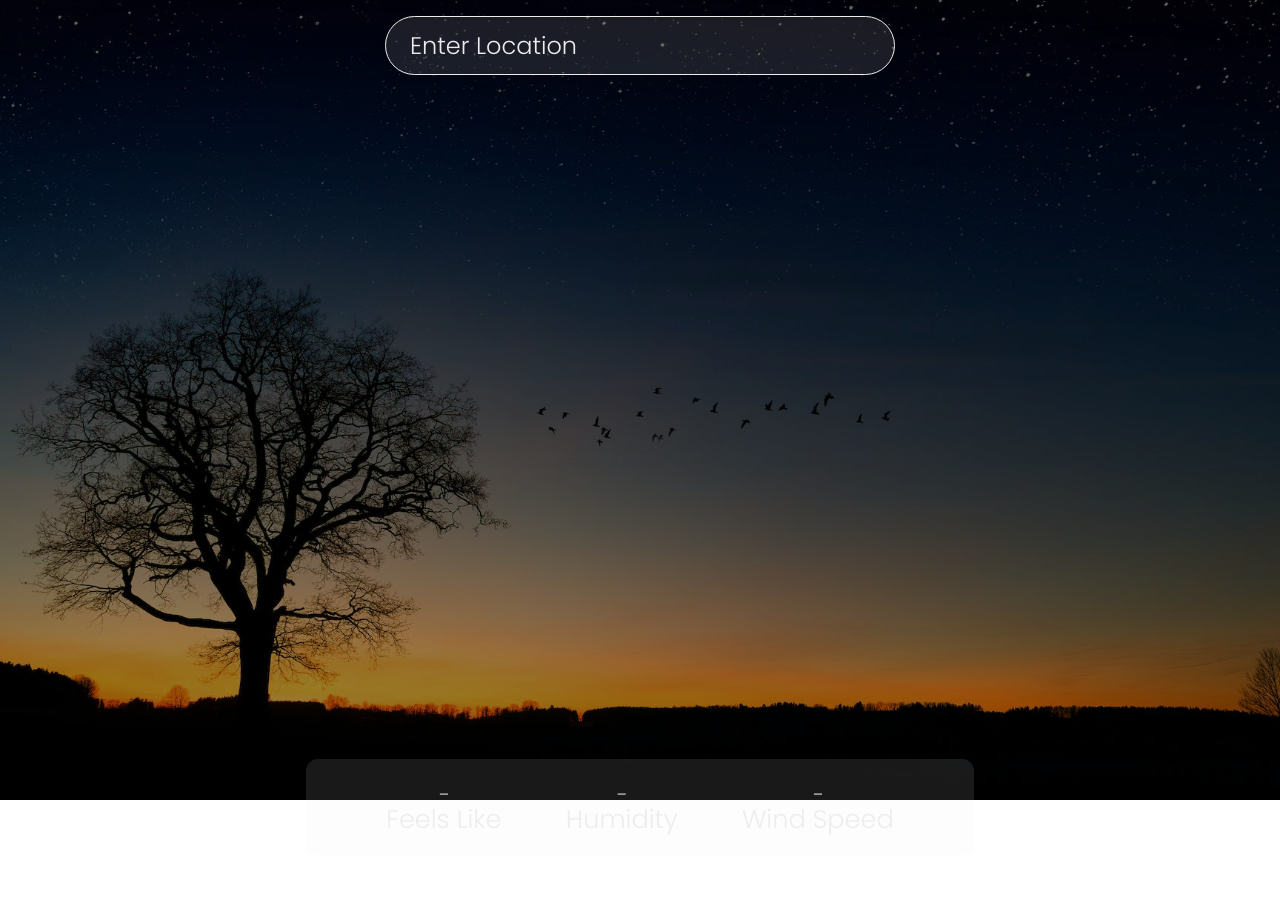
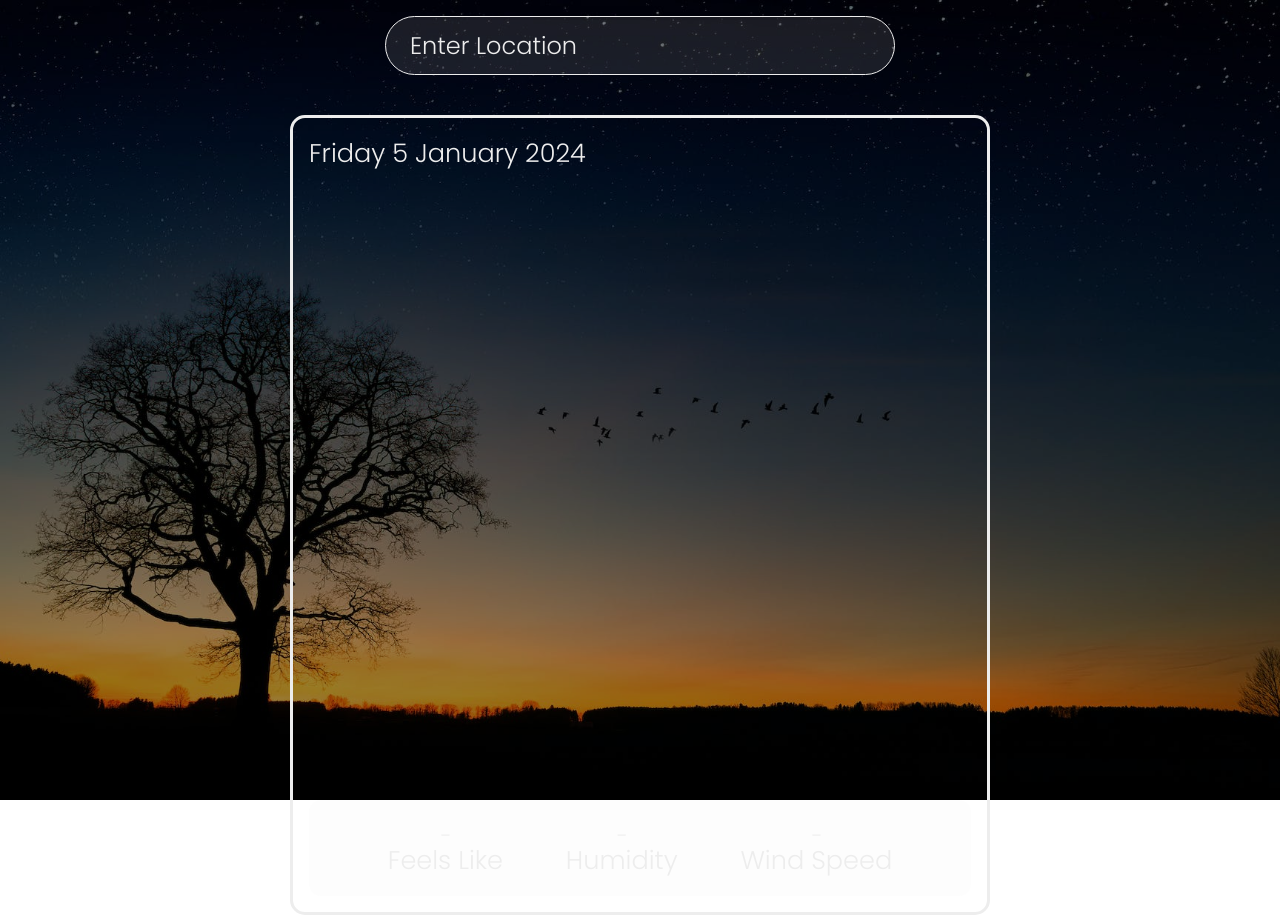
Before and after one commit to waliidtlm/weather-app, a React (Vite) app in the folder weather app/: page / in a window 1280 px wide. Before the commit the page ends 871 px from the top, so only its background shows below. Built offline with nearby package versions, Linux system fonts and the light colour scheme.

Commit message:
new changes

```diff
--- a/weather app/src/App.jsx
+++ b/weather app/src/App.jsx
@@ -8,6 +8,20 @@ import './style.css'
 function App() {
   const [data, setData] = useState({})
   const [location,setLocation] = useState('')
+
+  const dateBuilder = (d) => {
+    let months = ["January", "February", "March", "April", "May", "June", "July", "August", "September", "October", "November", "December"];
+    let days = ["Sunday", "Monday", "Tuesday", "Wednesday", "Thursday", "Friday", "Saturday"];
+
+    let day = days[d.getDay()];
+    let date = d.getDate();
+    let month = months[d.getMonth()]
+    let year = d.getFullYear();
+
+    return  `${day} ${date} ${month} ${year}`
+
+
+  }
 
   const api = `https://api.openweathermap.org/data/2.5/weather?q=${location}&units=metric&appid=99f0591a5302fc3b51e9686f8c4e7047`
 
@@ -35,10 +49,13 @@ function App() {
       <div className="container">
         <div className="top">
           <div className="location">
-            <p>{data.name}</p>
+           <h2>{data.name}</h2>
           </div>
           <div className="temp">
            {data.main ? <h1>{data.main.temp.toFixed()}℃</h1>: null }
+          </div>
+          <div className="date">
+            <p>{dateBuilder(new Date())}</p>
           </div>
           <div className="description">
             {data.weather ? <p>{data.weather[0].main}</p> : null}
--- a/weather app/src/style.css
+++ b/weather app/src/style.css
@@ -13,6 +13,13 @@ p{
 h1{
     font-size: 7rem;
 
+}
+h2{
+    font-size: 2rem;
+    border-radius: 12px;
+    background-color: #ededed1b;
+    width:fit-content;
+    padding: 0 15px;
 }
 .app{
     width: 100%;
@@ -34,14 +41,16 @@ h1{
 }
 .container{
     max-width: 700px;
-    height: 700px;
+    height: 800px;
     margin: auto;
     padding: 0 1rem;
     position: relative;
-    top:10%;
+    top:3%;
     display: flex;
     flex-direction: column;
     justify-content: space-between;
+    border: #ededed solid;
+    border-radius: 15px;
 }
 .search{
     text-align: center;
```
